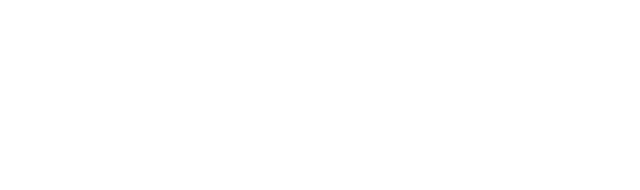
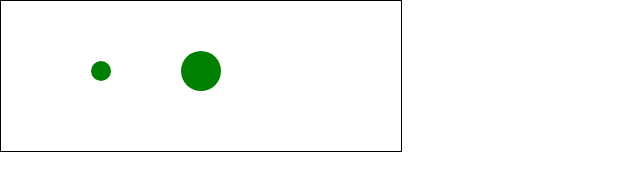
Before and after one commit to bellice/mytikas, a plain HTML site: page index.html in a window 1280 px wide. Shown: the whole page, without its empty margins (0-640 px from the left). Drawn offline with Linux system fonts and the light colour scheme.

Commit message:
Update analysis.js

```diff
--- a/index.html
+++ b/index.html
@@ -14,7 +14,10 @@
   <body>
 
 
-
+    <svg width="400" height"100" style="border: 1px solid">
+      <circle cx="100" cy="70" r="10" fill="red"/>
+      <circle cx="200" cy="70" r="20" fill="blue"/>
+    </svg>
 
 
     <script type="text/javascript" src="js/lib/d3.min.js" ></script>
--- a/js/analysis.js
+++ b/js/analysis.js
@@ -73,3 +73,47 @@ Promise.all([
 	console.log(data[0][0]);
 	console.log(data[1][0]);
 });
+
+
+var data = [10, 20, 30, 40, 50];
+// Select all existing circles and bind data to it
+var circles = d3.selectAll("circle")
+  .data(data);
+
+// Update existing circles
+circles.attr("fill", "red");
+
+// Remove surplus circles
+circles.exit().remove();
+
+// Add new circles and then create a new selection
+// merging the new and the existing circles and then
+// update the merged selection
+circles.enter()
+  .append("circle")
+  .merge(circles)
+  .attr("fill", "green");
+  //circles are present in the memory
+  //see the nodes in the console
+
+
+  //while binding data, it may happen that there are
+  //surplus/less number of entries on either set. 3 scenarios :
+
+  //SCENARIO 1:
+  //number of dom elemetns are less than the number of
+  //data points in the data set.
+  //=>We need to add the missing elements to the DOM
+  //=> ENTER set
+
+  //SCENARIO 2:
+  //number of dom elements are more than the number of
+  //data points in the data set
+  //=>We need to remove the surplus DOM elements
+  //=>EXIT set
+
+  //SCENARIO 3:
+  //number of som elements are sames as tue number of
+  //data points in the data set
+  //=>We neet to update for data value changes
+  //=>UPDATE SET
```
